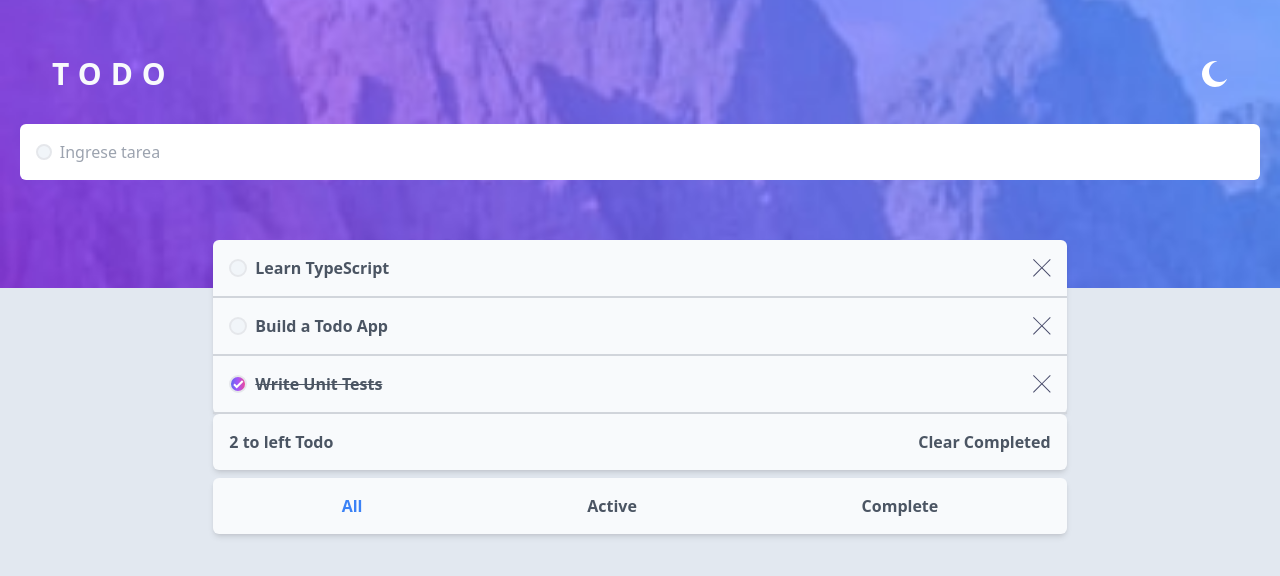
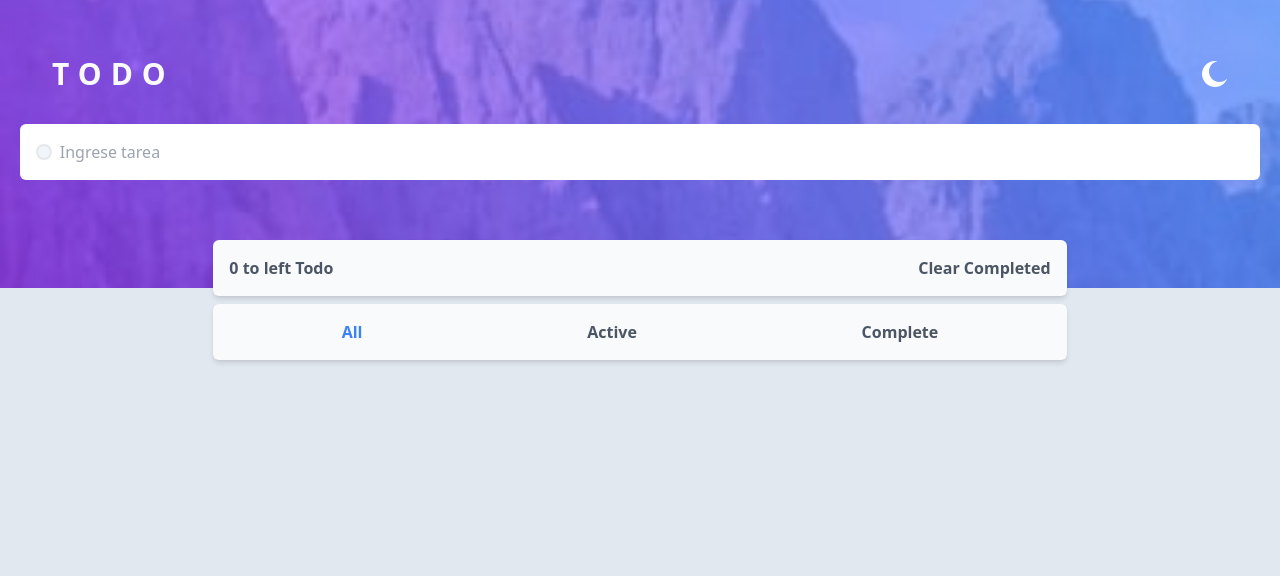
Before and after one commit to Mackaroost/todoFrontendMentor, a React (Vite) app: page / in a window 1280 px wide. Shown: the top 576 px of the page. Built offline with nearby package versions, Linux system fonts and the light colour scheme.

Commit message:
add localstorage

```diff
--- a/src/App.tsx
+++ b/src/App.tsx
@@ -1,67 +1,90 @@
-import Header from "./Components/Header"
-import { TodoList } from "./Components/TodoList"
-import Form from "./Components/Form"
-import { useState } from "react"
-import { mockTasks } from "./Components/mocks/mockList"
-import TodoResumen from "./Components/TodoResumen"
-import PanelFilter from "./Components/PanelFilter"
+import Header from "./Components/Header";
+import { TodoList } from "./Components/TodoList";
+import Form from "./Components/Form";
+import { useState, useEffect } from "react";
+import TodoResumen from "./Components/TodoResumen";
+import PanelFilter from "./Components/PanelFilter";
 
+interface Todo {
+  id: number;
+  title: string;
+  completed: boolean;
+}
 
+const initialStateTodo: Todo[] = (() => {
+  try {
+    const savedTodos = localStorage.getItem('todos');
+    return savedTodos ? JSON.parse(savedTodos) as Todo[] : [];
+  } catch (error) {
+    console.error("Error parsing localStorage data:", error);
+    return [];
+  }
+})();
 
 function App() {
+  const [todos, setTodos] = useState<Todo[]>(initialStateTodo);
+  const [filterTodo, setFilterTodo] = useState<string>('all');
 
-  const[todos, setTodos]= useState(mockTasks)
-  const [filterTodo, setFilterTodo]= useState('all')
+  useEffect(() => {
+    try {
+      localStorage.setItem('todos', JSON.stringify(todos));
+    } catch (error) {
+      console.error("Error saving to localStorage:", error);
+    }
+  }, [todos]);
 
-  const createTodo = (title:string): void =>{
- const newTodo = {
-  id:Date.now(),
-  title,
-  completed:false
- }
- setTodos([...todos, newTodo ])
-  }
+  const createTodo = (title: string): void => {
+    const newTodo: Todo = {
+      id: Date.now(),
+      title,
+      completed: false,
+    };
+    setTodos([...todos, newTodo]);
+  };
 
-const filterFc = todos.filter((item)=>{
-  if(filterTodo === 'all'){
-    return item
-  }else if(filterTodo === 'active'){
-    return !item.completed
-  }else if(filterTodo === 'completed'){
-    return item.completed
-  }
-})
+  const filterFc = todos.filter((item) => {
+    switch (filterTodo) {
+      case 'active':
+        return !item.completed;
+      case 'completed':
+        return item.completed;
+      case 'all':
+      default:
+        return item;
+    }
+  });
 
-const filterAct = (filterTodo:string) => setFilterTodo(filterTodo)
+  const filterAct = (filter: string) => setFilterTodo(filter);
 
+  const deleteTodo = (id: number): void => {
+    setTodos(todos.filter(item => item.id !== id));
+  };
 
-  const deleteTodo = (id:number): void =>{
-  setTodos(todos.filter(item=> item.id !== id))
-  }
-const updateTodo = (id:number):void=>{
-setTodos(todos.map((item)=> item.id === id ? {...item,completed: !item.completed}: item))
-}
-  const clearTodo = ():void =>{
-   setTodos(todos.filter(item=> !item.completed))
-  }
+  const updateTodo = (id: number): void => {
+    setTodos(todos.map(item => item.id === id ? { ...item, completed: !item.completed } : item));
+  };
 
+  const clearTodo = (): void => {
+    setTodos(todos.filter(item => !item.completed));
+  };
 
   const incompleteTodo = todos.filter(todo => !todo.completed).length;
+
   return (
-    <div className="min-h-screen dark:bg-slate-900 bg-slate-200 ">
-  <div className=" min-h-72 px-5  bg-[url('/todo-app-main/images/bg-mobile-light.jpg')] bg-cover bg-center dark:bg-[url('/todo-app-main/images/bg-mobile-dark.jpg')]">
-  <Header />
-  <div className="pt-8">
-  <Form createTodo ={createTodo}/>
-  </div>
-  </div>
-  <main className="container mx-auto ">
-  <TodoList todos = {filterFc} deleteTodo = {deleteTodo} updateTodo={updateTodo}/>
-  <TodoResumen clearTodo = {clearTodo} incompleteTodo = {incompleteTodo}/>
-  <PanelFilter filterAct = {filterAct} filterTodo = {filterTodo}/>
-  </main>
-  </div>
-  )
+    <div className="min-h-screen dark:bg-slate-900 bg-slate-200">
+      <div className="min-h-72 px-5 bg-[url('/todo-app-main/images/bg-mobile-light.jpg')] bg-cover bg-center dark:bg-[url('/todo-app-main/images/bg-mobile-dark.jpg')]">
+        <Header />
+        <div className="pt-8">
+          <Form createTodo={createTodo} />
+        </div>
+      </div>
+      <main className="container mx-auto">
+        <TodoList todos={filterFc} deleteTodo={deleteTodo} updateTodo={updateTodo} />
+        <TodoResumen clearTodo={clearTodo} incompleteTodo={incompleteTodo} />
+        <PanelFilter filterAct={filterAct} filterTodo={filterTodo} />
+      </main>
+    </div>
+  );
 }
 
-export default App
+export default App;
--- a/src/Components/Header.tsx
+++ b/src/Components/Header.tsx
@@ -2,14 +2,17 @@ import MoonIcons from "./MoonIcons"
 import { useEffect, useState } from "react"
 import SunIcons from "./SunIcons"
 
+const initialState = localStorage.getItem('theme')==='dark'
 const Header  = () => {
-  const [darkMode, setDarkMode] = useState(false)
+  const [darkMode, setDarkMode] = useState(initialState)
 
   useEffect(() => {
    if(darkMode){
     document.documentElement.classList.add("dark");
+    localStorage.setItem('theme', 'dark')
    }else{
     document.documentElement.classList.remove("dark");
+    localStorage.setItem('theme', 'light')
    }
   }, [darkMode])
 
--- a/src/utils/darkmode.js
+++ b/src/utils/darkmode.js
@@ -10,12 +10,3 @@ if (
   document.documentElement.classList.remove("dark");
   localStorage.theme = "light";
 }
-
-// Whenever the user explicitly chooses light mode
-localStorage.theme = "light";
-
-// Whenever the user explicitly chooses dark mode
-localStorage.theme = "dark";
-
-// Whenever the user explicitly chooses to respect the OS preference
-localStorage.removeItem("theme");
```
